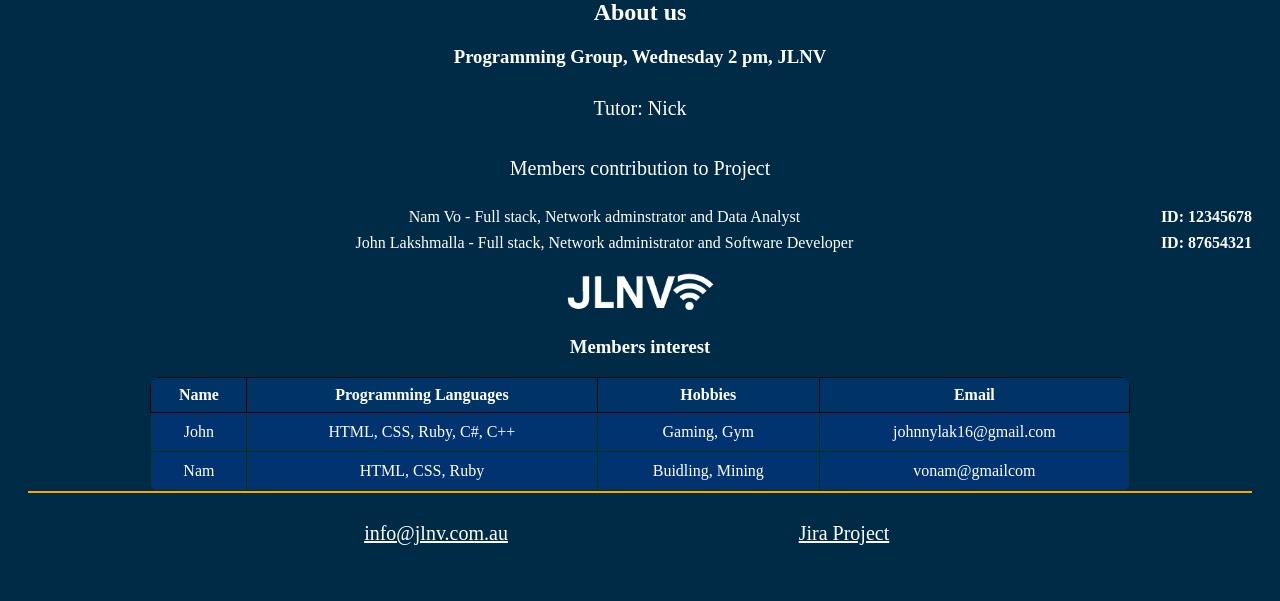
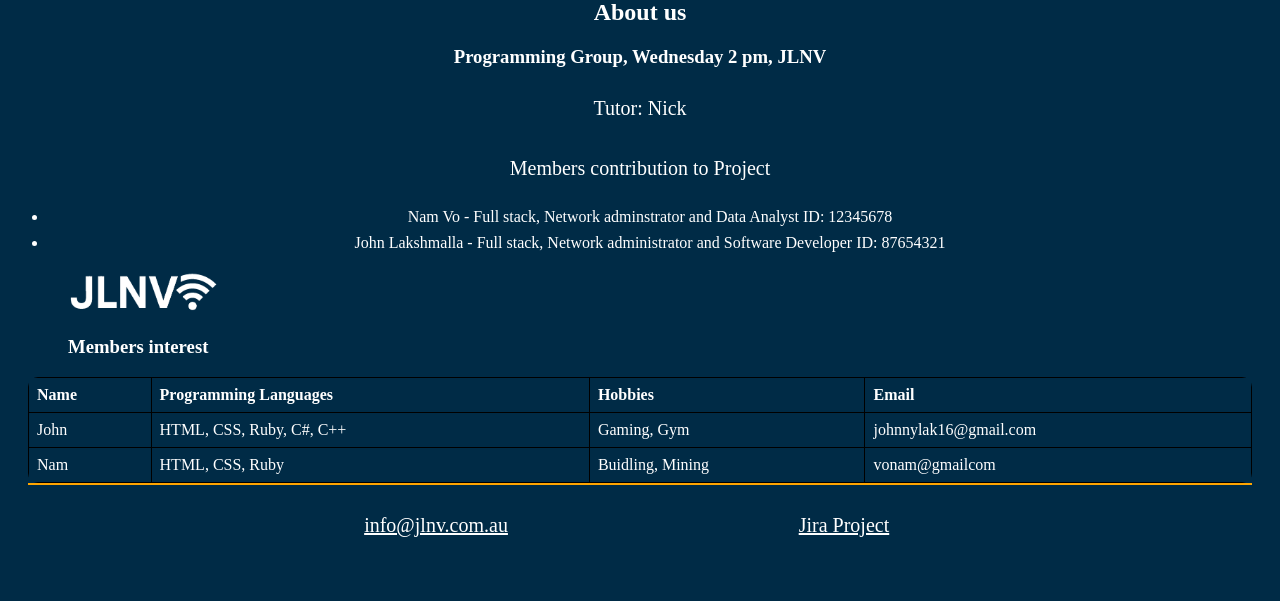
Before and after one commit to John-Lak/project2, a PHP site: page /about.html in a window 1280 px wide. Shown: the part 218-819 px from the top of the page. After the commit the page ends 755 px from the top, so only its background shows below. Run offline with PHP 8.4, Linux system fonts and the light colour scheme.

Commit message:
Fixed some of the CSS styles

```diff
--- a/styles/styles.css
+++ b/styles/styles.css
@@ -27,7 +27,6 @@ nav .menu a {
   background-color: #003a5d;
   border-radius: 5px;
   margin-bottom: 10px;
-  transition: background-color 0.3s ease;
 }
 
 /* Changes background color on hover for menu links */
@@ -67,7 +66,7 @@ a {
 th, td {
   border: 1px solid black;
   padding: 8px;
-  text-align: center;
+  text-align: left;
 }
 
 /* Styles table to collapse borders and use full width */
@@ -76,8 +75,6 @@ table {
   width: 100%;
   border-radius: 10px;
   overflow: hidden;
-  margin: 0%;
-
 }
 
 /*  Main Menu Content Area  */
@@ -89,7 +86,7 @@ table {
 
 /*  Article Formatting  */
 article {
-  text-align:left;
+  text-align: left;
 }
 
 /*  Title Styling for index.html  */
@@ -116,51 +113,13 @@ p {
   background-color: #48b8df;
 }
 
-/*  AI-Generated Picture Display, index prompt  */
+/*  AI-Generated Picture Display  */
 .prompt {
-  width: 500%;
-  max-width: 1150px;
+  width: 300%;
+  max-width: 1100px;
   margin: 30px 0;
   border-radius: 10px;
 }
-
-/*  Student ID */
-.student-id {
-  float: right;
-  font-weight: bold;
-  color: white;
-}
-
-/* Center the table */
-.info-table {
-  margin: 0 auto;
-  width: 80%;
-  border-collapse: collapse;
-  text-align: center;
-}
-/* Table styling for th */
-.info-table th {
-  font-weight: bold;
-  background-color: #003366;
-}
-/* Table styling for td */
-.info-table td {
-  background-color: #003370; /* Light blue using hex */
-  padding: 10px;
-  border: 1px solid #003400;
-}
-
-/* Making the logo and the "Members interest" centered"*/
-figure{
-  text-align: center;
-}
-
-/* Hover effect for table cells */
-.info-table td:hover {
-  background-color: #003360;
-}
-
-
 
 /*  Tick Box (Checklist) Styling  */
 .index-bullets {
@@ -204,10 +163,8 @@ figure{
 }
 
 /* Adds margin to bullet points inside job boxes */
-.jobs-bullets {
-  text-align: center;
-  list-style: none;
-  line-height: 2.0;
+.job-bullets {
+  margin-left: 20px;
 }
 
 /* Arranges job boxes in a flexible, centered, and wrapped layout */
@@ -221,8 +178,6 @@ figure{
 /*  About Section List  */
 .about-bullets {
   padding-left: 20px;
-  text-align: center;
-  list-style-type: none;
 }
 
 /* Adds spacing between list items in about section */
```
